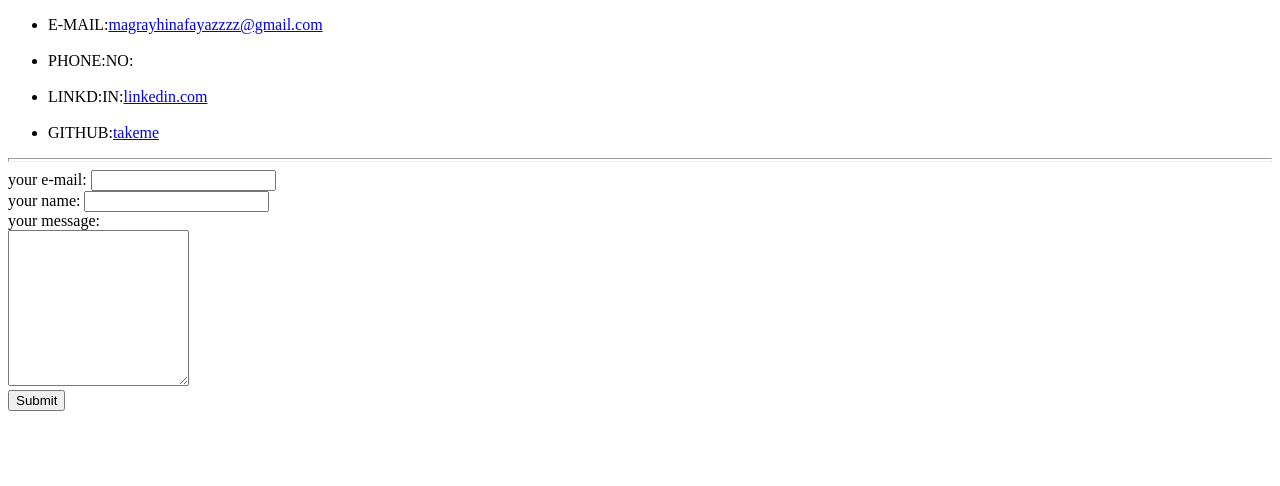
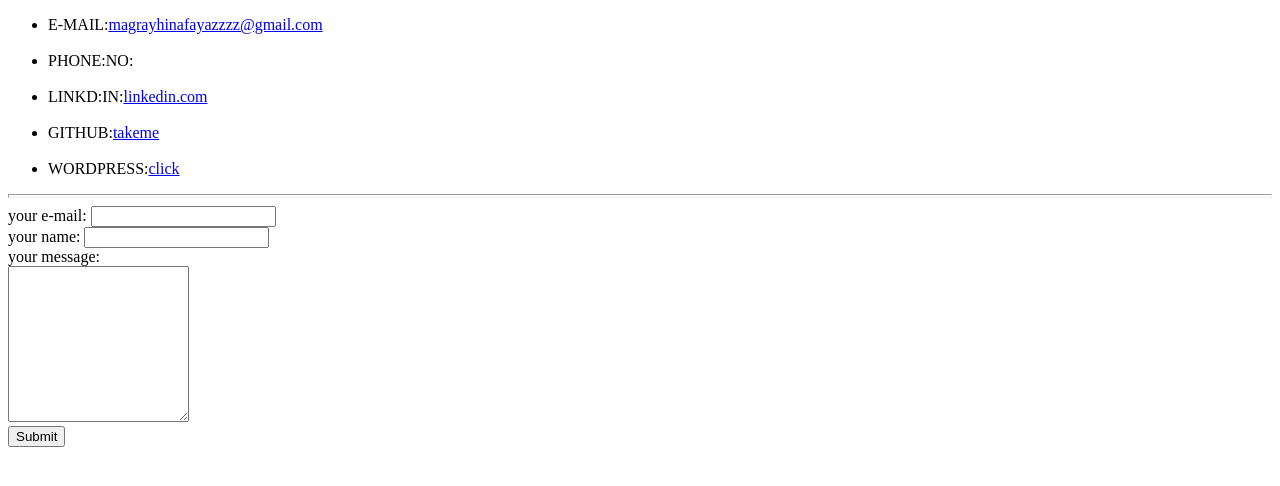
Before and after one commit to hinafayaz/CV, a plain HTML site: page contact.html in a window 1280 px wide. Drawn offline with Linux system fonts and the light colour scheme.

Commit message:
Update contact.html

```diff
--- a/contact.html
+++ b/contact.html
@@ -9,7 +9,8 @@
       <li>E-MAIL:<a href="https://mail.google.com/mail/u/0/?tab=rm&ogbl#inbox?compose=new">magrayhinafayazzzz@gmail.com</a></li><br>
       <li>PHONE:NO:<a href="tel:6006407***" onclick="ga('send', 'event', { eventCategory: 'Contact', eventAction: 'Call', eventLabel: 'Mobile Button'});"></a></li><br>
       <li>LINKD:IN:<a href="https://www.linkedin.com/in/hina-fayaz-magray-2b6794208/">linkedin.com</a></li><br>
-      <li>GITHUB:<a href="https://github.com/hinafayaz">takeme</a></li>
+      <li>GITHUB:<a href="https://github.com/hinafayaz">takeme</a></li><br>
+      <li>WORDPRESS:<a href="https://hinafayaz-wordpress-com.cdn.ampproject.org/c/s/hinafayaz.wordpress.com">click</a></li>
     </ul>
 <hr size="4">
 
```
